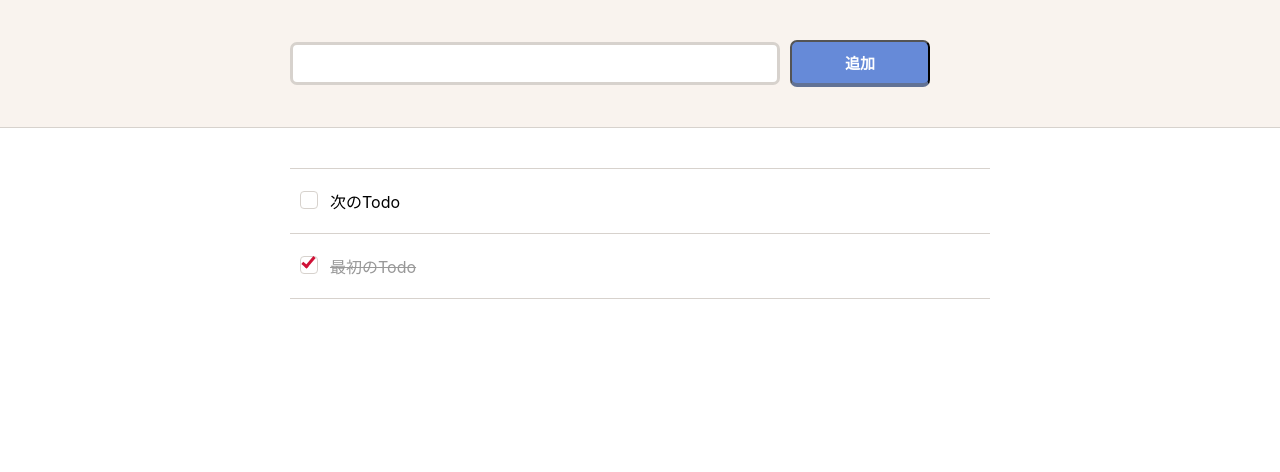
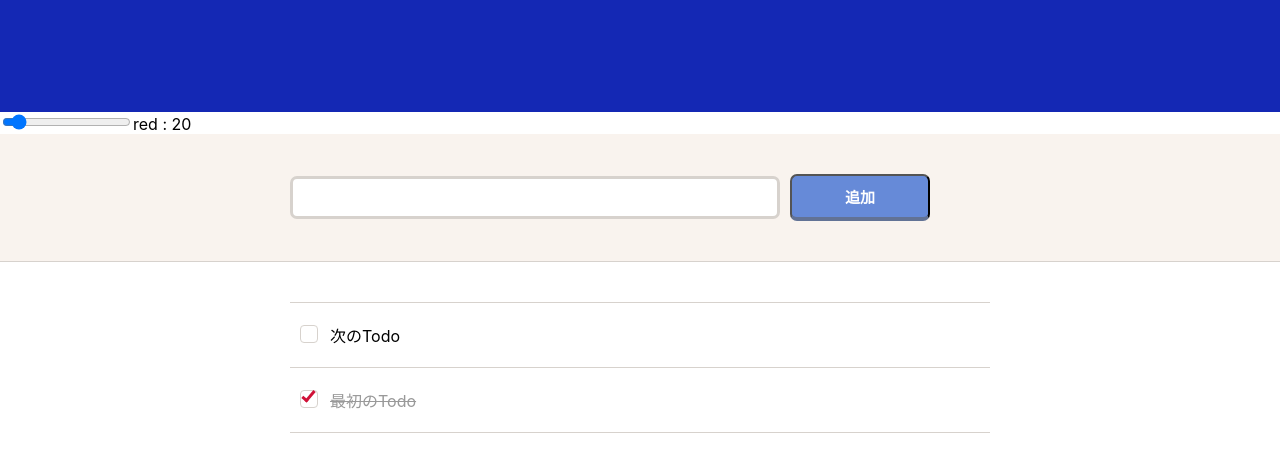
Before and after one commit to kakkki/todo-ts, a React (Create React App) app: page / in a window 1280 px wide. Shown: the top 472 px of the page. Built offline with nearby package versions, Linux system fonts and the light colour scheme.

Commit message:
ColorBrowser, ColorPickerを実装

```diff
--- a/src/App.tsx
+++ b/src/App.tsx
@@ -1,7 +1,13 @@
-import React, { useState } from 'react'
-import { TaskInput, TaskList } from './components'
-import { Task } from './Types'
-import './App.css'
+import React, { useState } from 'react';
+import {
+  TaskInput,
+  TaskList,
+  ColorBrowser,
+  ColorPicker,
+} from './components';
+import { Color } from './model/color';
+import { Task } from './Types';
+import './App.css';
 
 const initialState: Task[] = [
   {
@@ -16,12 +22,19 @@
 ]
 
 const App: React.FC = () => {
-  const [tasks, setTasks] = useState(initialState)
+  const [tasks, setTasks] = useState(initialState);
+  const [color, setColor] = useState<Color>({
+    red: 20,
+    green: 40,
+    blue: 180
+  });
 
   return (
     <div>
-        <TaskInput setTasks={setTasks} tasks={tasks} />
-        <TaskList setTasks={setTasks} tasks={tasks} />
+      <ColorBrowser color={color}/>
+      <ColorPicker color={color} onColorUpdated={setColor} />
+      <TaskInput setTasks={setTasks} tasks={tasks} />
+      <TaskList setTasks={setTasks} tasks={tasks} />
     </div>
   )
 }
--- /dev/null
+++ b/src/components/colorBrowser.tsx
@@ -0,0 +1,15 @@
+import * as React from "react";
+import { Color } from "../model/color";
+
+interface Props {
+    color: Color;
+}
+
+export const ColorBrowser = (props: Props) => {
+    const divStyle: React.CSSProperties = {
+        height: "7rem",
+        backgroundColor: `rgb(${props.color.red}, ${props.color.green}, ${props.color.blue})`
+    };
+
+    return <div style={divStyle} />;
+};
--- /dev/null
+++ b/src/components/colorpicker.tsx
@@ -0,0 +1,26 @@
+import React from "react";
+import { Color } from "../model/color";
+
+interface Props {
+  color: Color;
+  onColorUpdated: (color: Color) => void;
+}
+
+export const ColorPicker = (props: Props) => (
+  <div  >
+    <input
+      type="range"
+      min="0"
+      max="255"
+      value={props.color.red}
+      onChange={event =>
+        props.onColorUpdated({
+          red: +event.target.value,
+          green: props.color.green,
+          blue: props.color.blue
+        })
+      }
+    />
+    red : {props.color.red}
+  </div>
+);
--- a/src/components/index.tsx
+++ b/src/components/index.tsx
@@ -1,3 +1,5 @@
 export { TaskInput } from "./TaskInput";
 export { TaskItem } from "./TaskItem";
 export { TaskList } from "./TaskList";
+export { ColorBrowser } from "./colorBrowser";
+export { ColorPicker } from "./colorpicker";
--- /dev/null
+++ b/src/model/color.ts
@@ -0,0 +1,5 @@
+export interface Color {
+    red: number;
+    green: number;
+    blue: number;
+}
```
